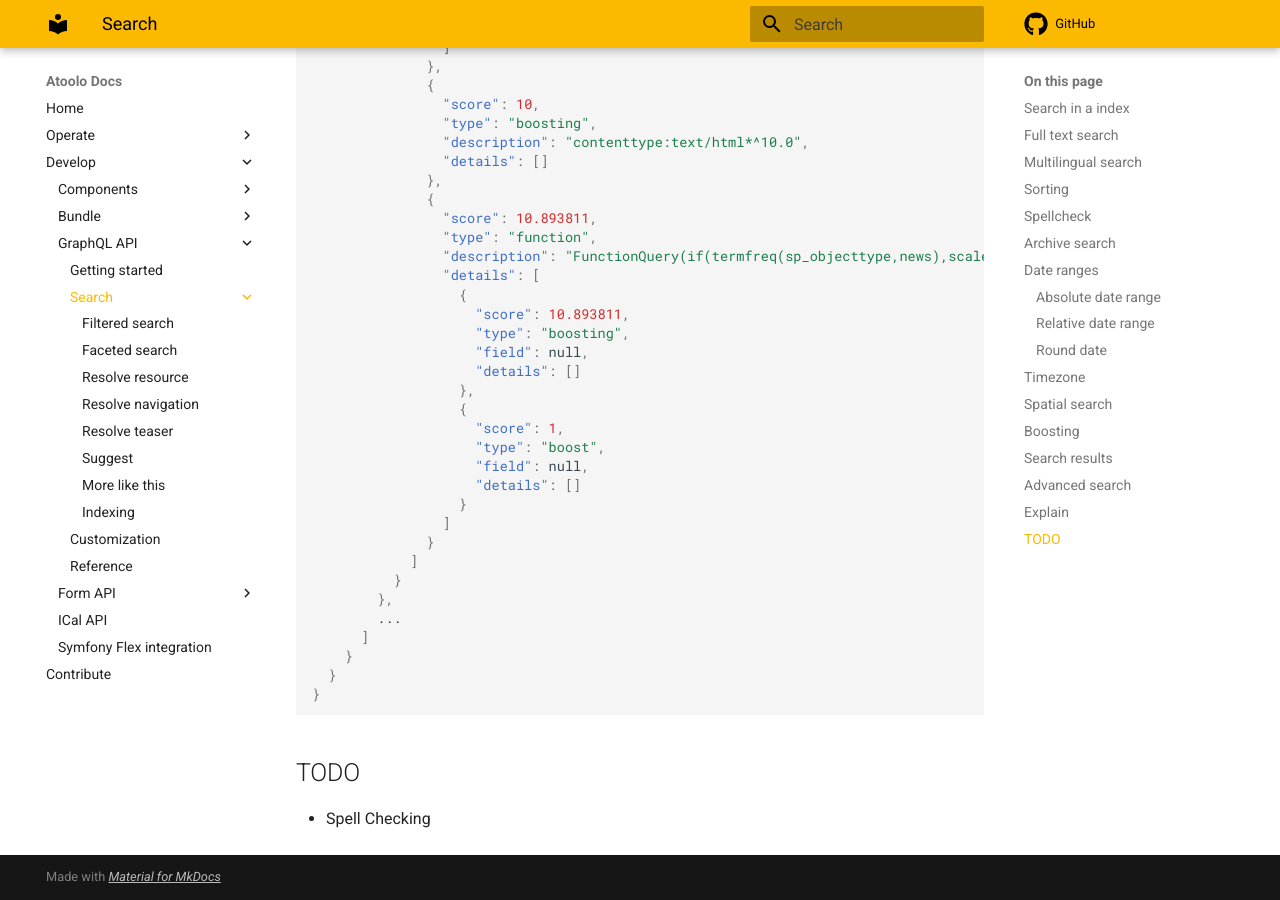
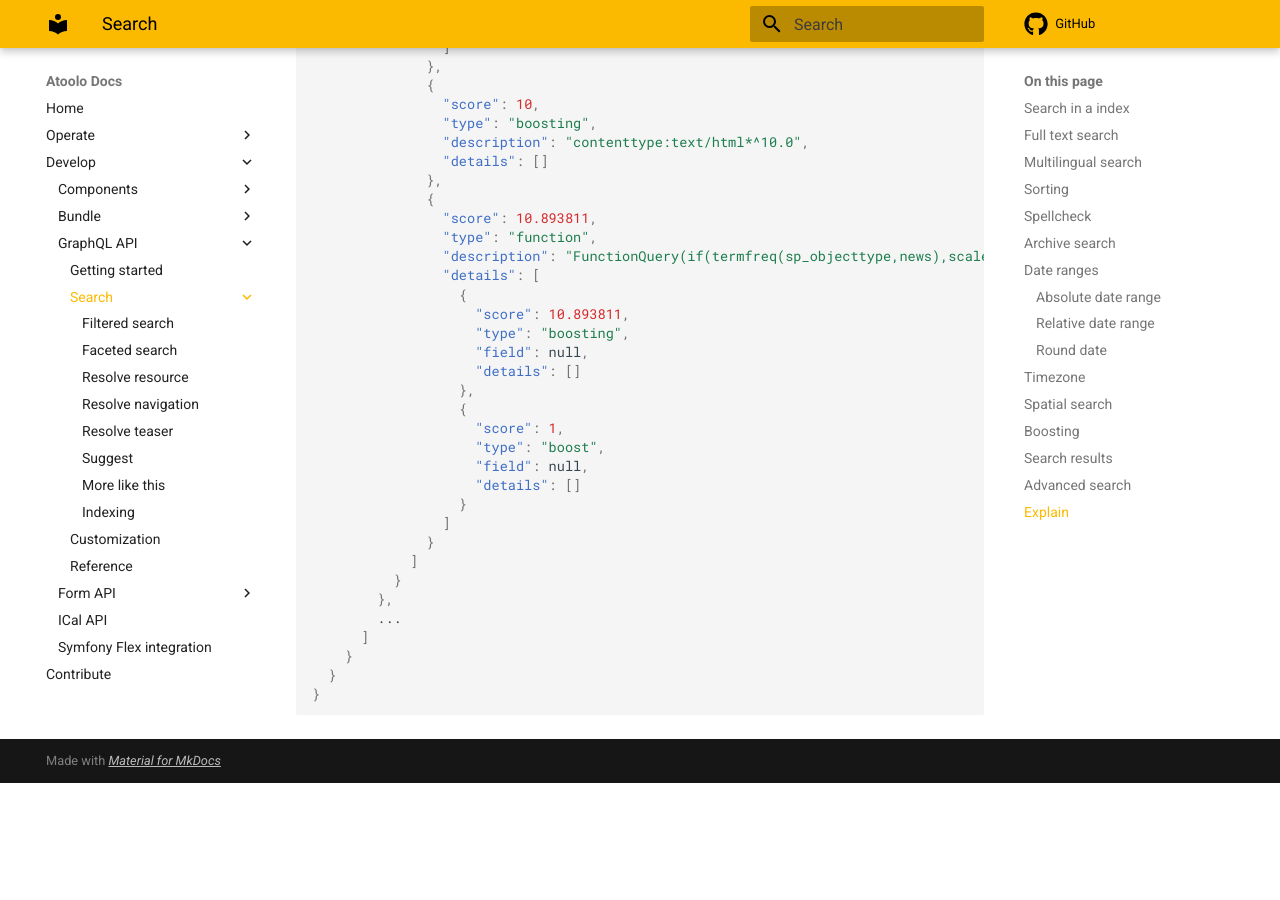
Before and after one commit to sitepark/atoolo-docs, an MkDocs documentation site: the page built from docs/develop/graphql/search/index.md, in a window 1280 px wide and 900 px high, scrolled down 17163 px. Built offline with MkDocs 1.6.1 and Material for MkDocs 9.7.7, drawn with Linux system fonts in a browser that asks for light colours; comment, search, counter and statistics services are not loaded; after the commit the page ends 17946 px from its top, so only the background shows below that.

Commit message:
docs(graphql): remove TODO

````diff
--- a/docs/develop/graphql/search/index.md
+++ b/docs/develop/graphql/search/index.md
@@ -746,7 +746,3 @@ A result can look like this, for example:
   }
 }
 ```
-
-## TODO
-
-- Spell Checking
````
